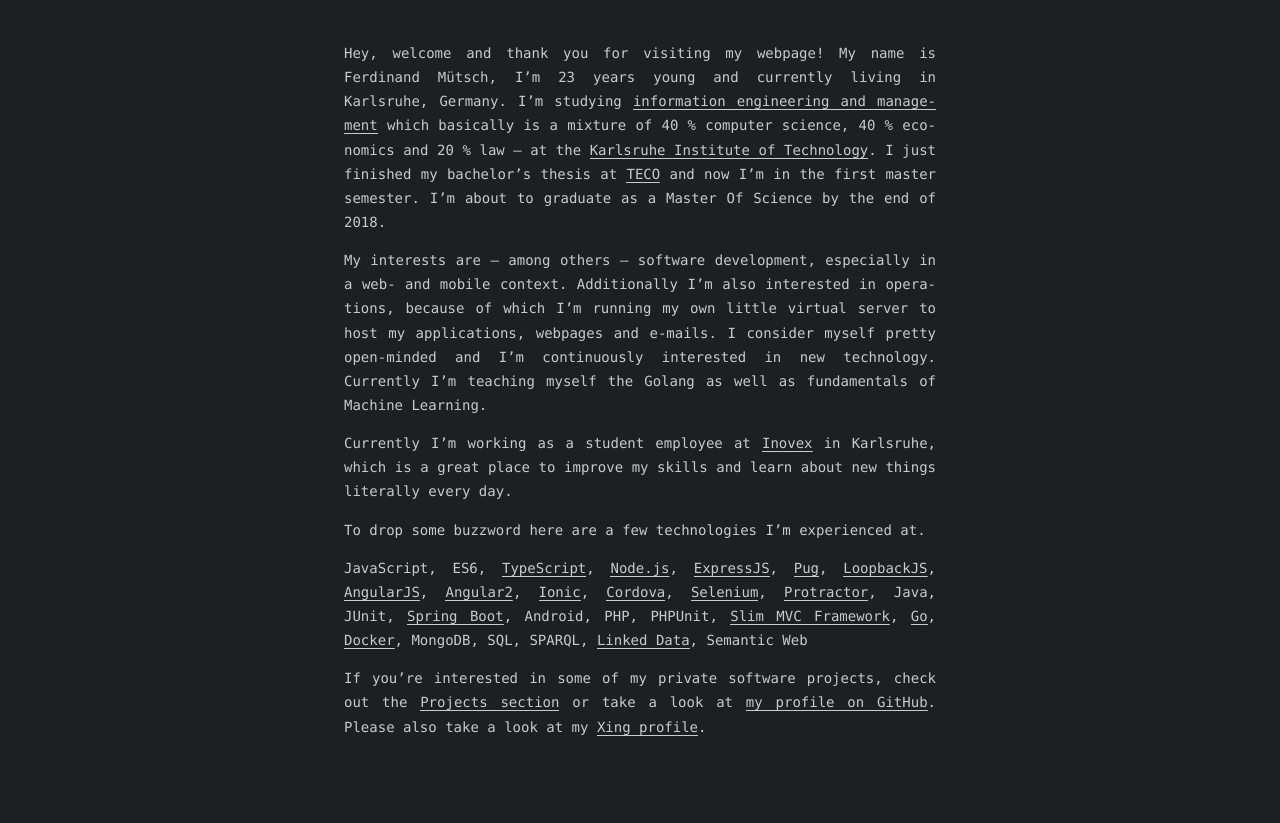
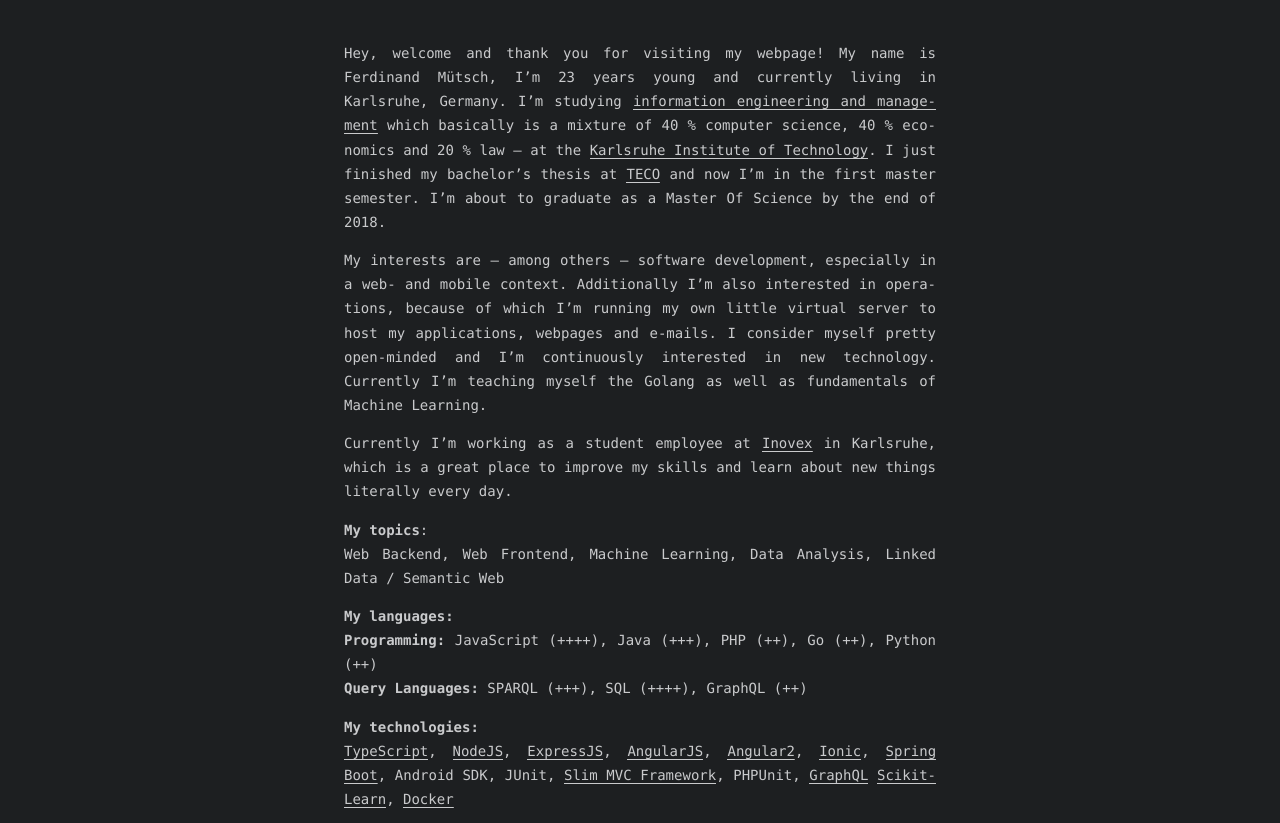
Before and after one commit to muety/muety.github.io, a plain HTML site: page about/index.html in a window 1280 px wide. Shown: the part 127-950 px from the top of the page. Drawn offline with Linux system fonts and the light colour scheme.

Commit message:
Site updated: 2017-08-14 17:18:06

```diff
--- a/about/index.html
+++ b/about/index.html
@@ -12,7 +12,7 @@
 <meta property="og:url" content="https://ferdinand-muetsch.de/about/index.html">
 <meta property="og:site_name" content="Ferdinand Mütsch">
 <meta property="og:description" content="Hey, welcome and thank you for visiting my webpage! My name is Ferdinand Mütsch, I’m 23 years young and currently living in Karlsruhe, Germany. I’m studying information engineering and management whic">
-<meta property="og:updated_time" content="2017-07-15T14:39:09.435Z">
+<meta property="og:updated_time" content="2017-08-14T15:17:17.476Z">
 <meta name="twitter:card" content="summary">
 <meta name="twitter:title" content="about">
 <meta name="twitter:description" content="Hey, welcome and thank you for visiting my webpage! My name is Ferdinand Mütsch, I’m 23 years young and currently living in Karlsruhe, Germany. I’m studying information engineering and management whic">
@@ -80,8 +80,9 @@
     <p>Hey, welcome and thank you for visiting my webpage! My name is Ferdinand Mütsch, I’m 23 years young and currently living in Karlsruhe, Germany. I’m studying <a href="http://informationswirtschaft.org" target="_blank" rel="external">information engineering and management</a> which basically is a mixture of 40 % computer science, 40 % economics and 20 % law – at the <a href="http://kit.edu" target="_blank" rel="external">Karlsruhe Institute of Technology</a>. I just finished my bachelor’s thesis at <a href="http://teco.edu" target="_blank" rel="external">TECO</a> and now I’m in the first master semester. I’m about to graduate as a Master Of Science by the end of 2018.</p>
 <p>My interests are – among others – software development, especially in a web- and mobile context. Additionally I’m also interested in operations, because of which I’m running my own little virtual server to host my applications, webpages and e-mails. I consider myself pretty open-minded and I’m continuously interested in new technology. Currently I’m teaching myself the Golang as well as fundamentals of Machine Learning.</p>
 <p>Currently I’m working as a student employee at <a href="http://inovex.de" target="_blank" rel="external">Inovex</a> in Karlsruhe, which is a great place to improve my skills and learn about new things literally every day.</p>
-<p>To drop some buzzword here are a few technologies I’m experienced at.</p>
-<p>JavaScript, ES6, <a href="https://www.typescriptlang.org/" target="_blank" rel="external">TypeScript</a>, <a href="http://nodejs.org" target="_blank" rel="external">Node.js</a>, <a href="http://expressjs.com/" target="_blank" rel="external">ExpressJS</a>, <a href="https://pugjs.org/api/getting-started.html" target="_blank" rel="external">Pug</a>, <a href="http://loopback.io" target="_blank" rel="external">LoopbackJS</a>, <a href="https://angularjs.org/" target="_blank" rel="external">AngularJS</a>, <a href="http://angular.io" target="_blank" rel="external">Angular2</a>, <a href="http://ionicframework.com/" target="_blank" rel="external">Ionic</a>, <a href="https://cordova.apache.org/" target="_blank" rel="external">Cordova</a>, <a href="http://www.seleniumhq.org/" target="_blank" rel="external">Selenium</a>, <a href="http://www.protractortest.org/" target="_blank" rel="external">Protractor</a>, Java, JUnit, <a href="http://projects.spring.io/spring-boot/" target="_blank" rel="external">Spring Boot</a>, Android, PHP, PHPUnit, <a href="http://www.slimframework.com/" target="_blank" rel="external">Slim MVC Framework</a>, <a href="http://golang.org" target="_blank" rel="external">Go</a>, <a href="http://docker.com/" target="_blank" rel="external">Docker</a>, MongoDB, SQL, SPARQL, <a href="linked_data.html">Linked Data</a>, Semantic Web</p>
+<p><strong>My topics</strong>:<br>Web Backend, Web Frontend, Machine Learning, Data Analysis, Linked Data / Semantic Web </p>
+<p><strong>My languages:</strong><br><strong>Programming:</strong> JavaScript (++++), Java (+++), PHP (++), Go (++), Python (++)<br><strong>Query Languages:</strong> SPARQL (+++), SQL (++++), GraphQL (++)</p>
+<p><strong>My technologies:</strong><br><a href="https://www.typescriptlang.org/" target="_blank" rel="external">TypeScript</a>, <a href="http://nodejs.org" target="_blank" rel="external">NodeJS</a>, <a href="http://expressjs.com/" target="_blank" rel="external">ExpressJS</a>, <a href="https://angularjs.org/" target="_blank" rel="external">AngularJS</a>, <a href="http://angular.io" target="_blank" rel="external">Angular2</a>, <a href="http://ionicframework.com/" target="_blank" rel="external">Ionic</a>, <a href="http://projects.spring.io/spring-boot/" target="_blank" rel="external">Spring Boot</a>, Android SDK, JUnit, <a href="http://www.slimframework.com/" target="_blank" rel="external">Slim MVC Framework</a>, PHPUnit, <a href="http://graphql.org/" target="_blank" rel="external">GraphQL</a> <a href="http://scikit-learn.org/" target="_blank" rel="external">Scikit-Learn</a>, <a href="http://docker.com/" target="_blank" rel="external">Docker</a></p>
 <p>If you’re interested in some of my private software projects, check out the <a href="/#projects">Projects section</a> or take a look at <a href="https://github.com/n1try" target="_blank" rel="external">my profile on GitHub</a>. Please also take a look at my <a href="https://www.xing.com/profile/Ferdinand_Muetsch" target="_blank" rel="external">Xing profile</a>.</p>
 
   </div>
```
